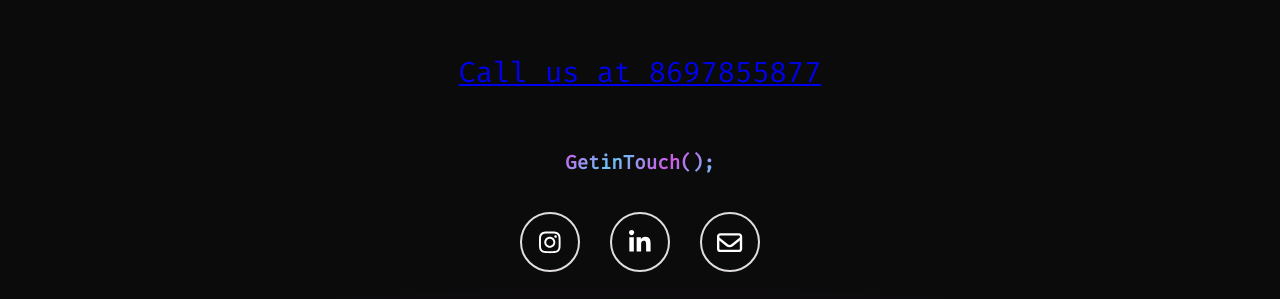
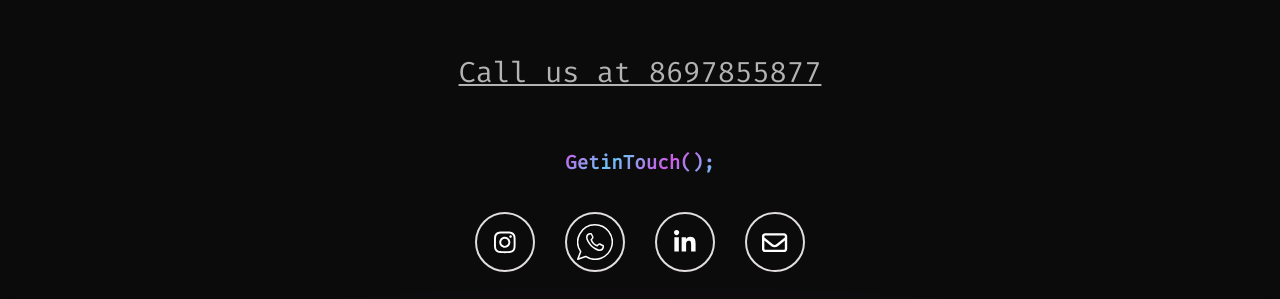
Before and after one commit to gitanshugupta7/WebLyknsPortfolio, a plain HTML site: page index.html in a window 1280 px wide. Shown: the part 6473-6772 px from the top of the page. Drawn offline with nearby package versions, Linux system fonts and the light colour scheme; animation ran at ten frames a second; a web font is replaced by a local one.

Commit message:
added whatsapp link

```diff
--- a/index.html
+++ b/index.html
@@ -625,7 +625,7 @@
       <div class="footercontainer">
         <div class="two-words">
           <article tabindex="0" aria-label="Learning, Living, and Leveling Up, my quote">
-            <a href="tel:+918697855877">Call us at 8697855877</a>
+            <a class="phone-style" href="tel:+918697855877">Call us at 8697855877</a>
           </article>
         </div>
         <div class="social-media-container">
@@ -637,6 +637,14 @@
               aria-label="My instagram"><svg viewBox="0 0 448 512" class="SocialHandle">
                 <path
                   d="M224.1 141c-63.6 0-114.9 51.3-114.9 114.9s51.3 114.9 114.9 114.9S339 319.5 339 255.9 287.7 141 224.1 141zm0 189.6c-41.1 0-74.7-33.5-74.7-74.7s33.5-74.7 74.7-74.7 74.7 33.5 74.7 74.7-33.6 74.7-74.7 74.7zm146.4-194.3c0 14.9-12 26.8-26.8 26.8-14.9 0-26.8-12-26.8-26.8s12-26.8 26.8-26.8 26.8 12 26.8 26.8zm76.1 27.2c-1.7-35.9-9.9-67.7-36.2-93.9-26.2-26.2-58-34.4-93.9-36.2-37-2.1-147.9-2.1-184.9 0-35.8 1.7-67.6 9.9-93.9 36.1s-34.4 58-36.2 93.9c-2.1 37-2.1 147.9 0 184.9 1.7 35.9 9.9 67.7 36.2 93.9s58 34.4 93.9 36.2c37 2.1 147.9 2.1 184.9 0 35.9-1.7 67.7-9.9 93.9-36.2 26.2-26.2 34.4-58 36.2-93.9 2.1-37 2.1-147.8 0-184.8zM398.8 388c-7.8 19.6-22.9 34.7-42.6 42.6-29.5 11.7-99.5 9-132.1 9s-102.7 2.6-132.1-9c-19.6-7.8-34.7-22.9-42.6-42.6-11.7-29.5-9-99.5-9-132.1s-2.6-102.7 9-132.1c7.8-19.6 22.9-34.7 42.6-42.6 29.5-11.7 99.5-9 132.1-9s102.7-2.6 132.1 9c19.6 7.8 34.7 22.9 42.6 42.6 11.7 29.5 9 99.5 9 132.1s2.7 102.7-9 132.1z" />
+              </svg></a>
+
+              <a href="https://wa.link/gl28m2" target="_blank" tabindex="0"
+              aria-label="My instagram"><svg xmlns="http://www.w3.org/2000/svg" viewBox="0 0 24 24" id="whatsapp">
+                <g fill="none" stroke="#ffffff" stroke-linecap="round" stroke-linejoin="round">
+                  <path d="M12 .5a11.5 11.5 0 0 0-9.54 17.92L.5 23.5l5.23-1.87A11.5 11.5 0 1 0 12 .5Z"></path>
+                  <path d="M9.5 14.5c1.3 1.3 4.17 3 5.5 3a2.53 2.53 0 0 0 2.5-2v-1s-1.23-.6-2-1-2 1-2 1A6.52 6.52 0 0 1 11 13a6.52 6.52 0 0 1-1.5-2.5s1.4-1.23 1-2-1-2-1-2h-1a2.53 2.53 0 0 0-2 2.5c0 1.33 1.7 4.2 3 5.5Z"></path>
+                </g>
               </svg></a>
 
             <a href="https://www.linkedin.com/company/weblynks/" target="_blank"
--- a/style.css
+++ b/style.css
@@ -1563,6 +1563,11 @@ footer {
     html {
         font-size: 60%
     }
+
+    .phone-style {
+        font-size: 3rem;
+        color: #b3b3b3;
+      }
 }
 
 @media screen and (max-width:1400px) {
```
